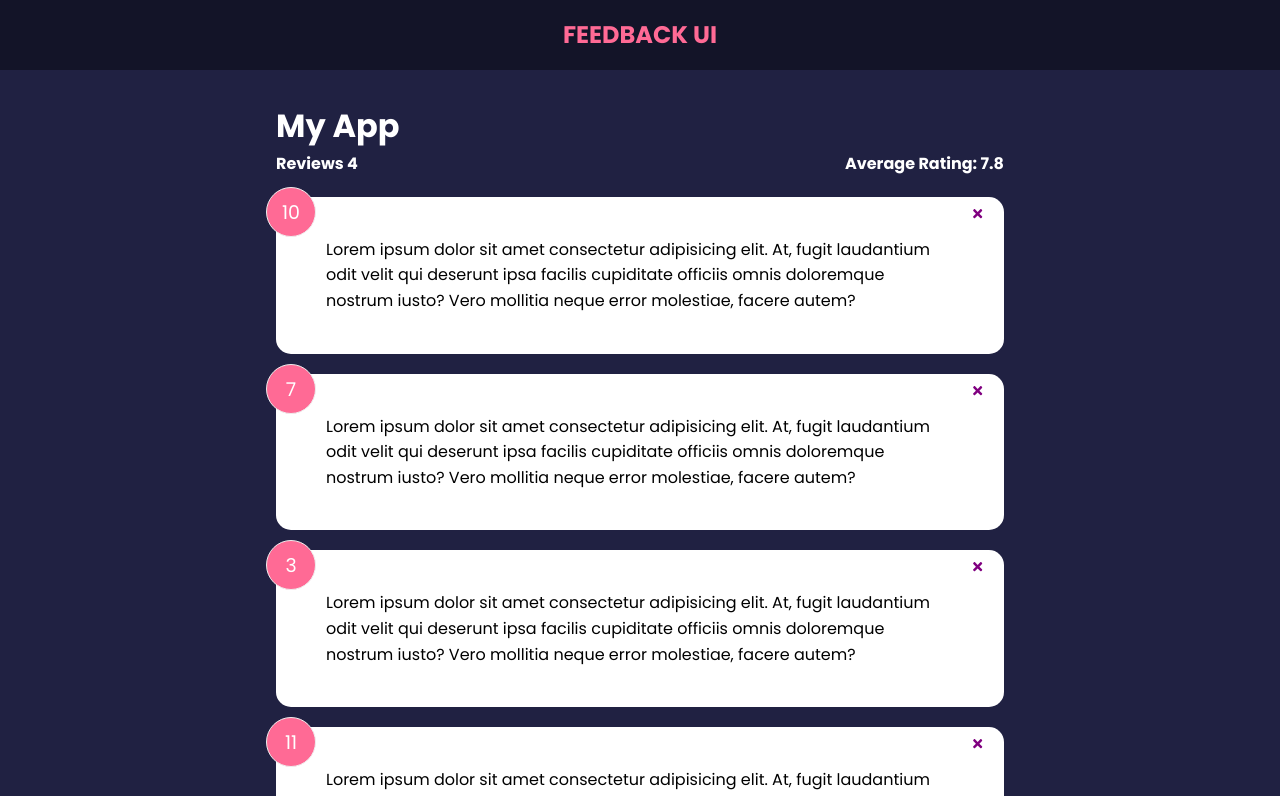
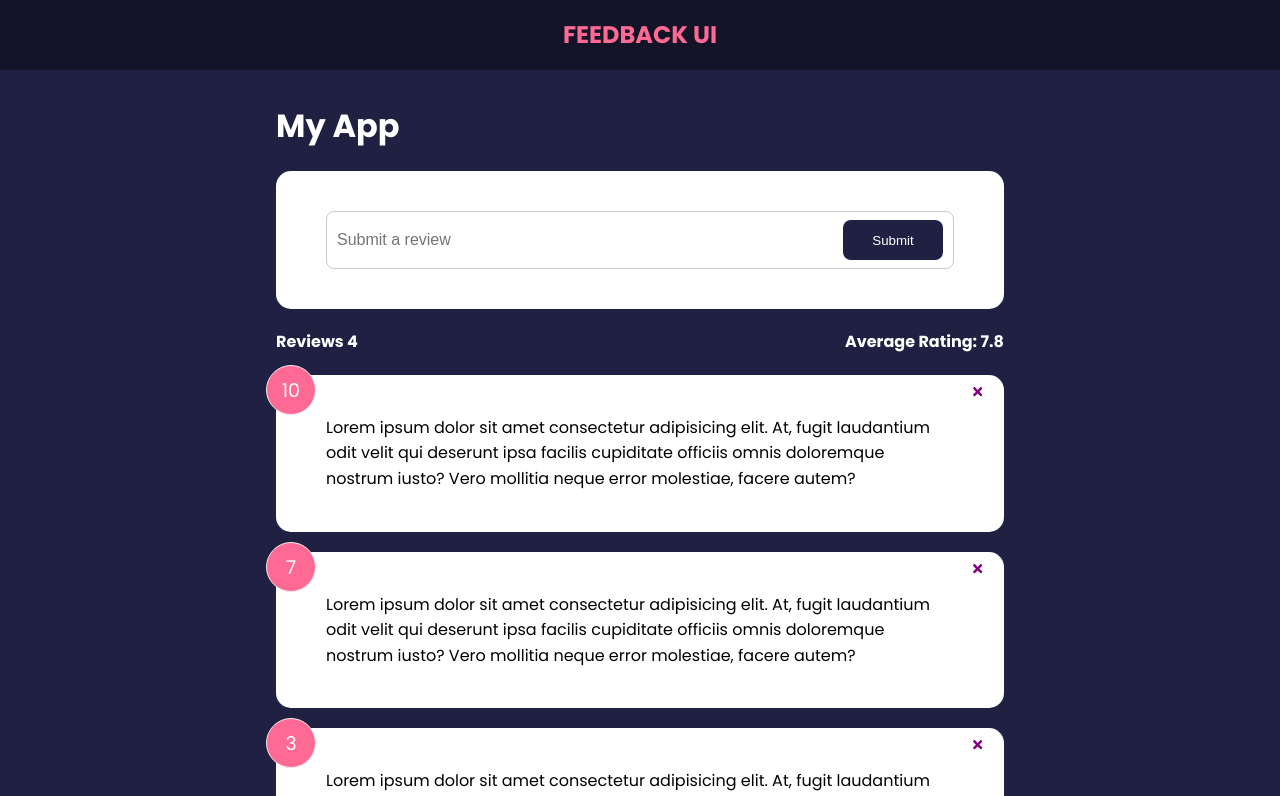
Before and after one commit to joeepark/Feedback-UI, a React (Vite) app: page / in a window 1280 px wide. Shown: the top 796 px of the page. Built offline with nearby package versions, Linux system fonts and the light colour scheme.

Commit message:
Created an input field and now creating conditional logic based on what the user inputs

```diff
--- a/src/App.tsx
+++ b/src/App.tsx
@@ -1,4 +1,5 @@
 import { useState } from 'react';
+import FeedbackForm from './components/FeedbackForm';
 import FeedbackList from './components/FeedbackList';
 import FeedbackStats from './components/FeedbackStats';
 import Header from './components/Header';
@@ -6,7 +7,6 @@ import { FeedbackData } from './data/FeedbackData';
 
 function App() {
   const [feedbackData, setFeedbackData] = useState(FeedbackData);
-  // console.log('fd', feedbackData);
 
   function deleteFeedItem(deleteid: number) {
     setFeedbackData(
@@ -28,6 +28,7 @@ function App() {
       <Header />
       <div className="container">
         <h1>My App</h1>
+        <FeedbackForm />
         <FeedbackStats feedbackData={feedbackData} />
         <FeedbackList feedback={feedbackData} handleDelete={deleteFeedItem} />
       </div>
--- /dev/null
+++ b/src/components/FeedbackForm.tsx
@@ -0,0 +1,24 @@
+import React from 'react';
+import Button from './reusable/Button';
+import Card from './reusable/Card';
+
+export default function FeedbackForm() {
+  function formSubmit(e: React.ChangeEvent<HTMLInputElement>) {
+    console.log(e.target.value);
+    return;
+  }
+  return (
+    <Card>
+      <form>
+        <div className="input-group">
+          <input
+            type="text"
+            placeholder="Submit a review"
+            onChange={formSubmit}
+          />
+          <Button type="submit"></Button>
+        </div>
+      </form>
+    </Card>
+  );
+}
--- a/src/components/FeedbackItem.tsx
+++ b/src/components/FeedbackItem.tsx
@@ -1,5 +1,5 @@
 import { useState } from 'react';
-import Card from './Card';
+import Card from './reusable/Card';
 import { FaTimes } from 'react-icons/fa';
 
 type itemProps = {
--- /dev/null
+++ b/src/components/reusable/Button.tsx
@@ -0,0 +1,24 @@
+type buttonProps = {
+  version: string;
+  type?: 'submit' | 'reset' | 'button';
+  isDisabled: boolean;
+};
+
+export default function Button({
+  // children,
+  version,
+  type,
+  isDisabled,
+}: buttonProps) {
+  return (
+    <button className={`btn btn-${version}`} type={type} disabled={isDisabled}>
+      Submit
+    </button>
+  );
+}
+
+Button.defaultProps = {
+  version: 'primary',
+  type: 'button',
+  isDisabled: false,
+};
```
Also changed, not shown: src/components/reusable/Card.tsx (renamed from src/components/Card.tsx).
